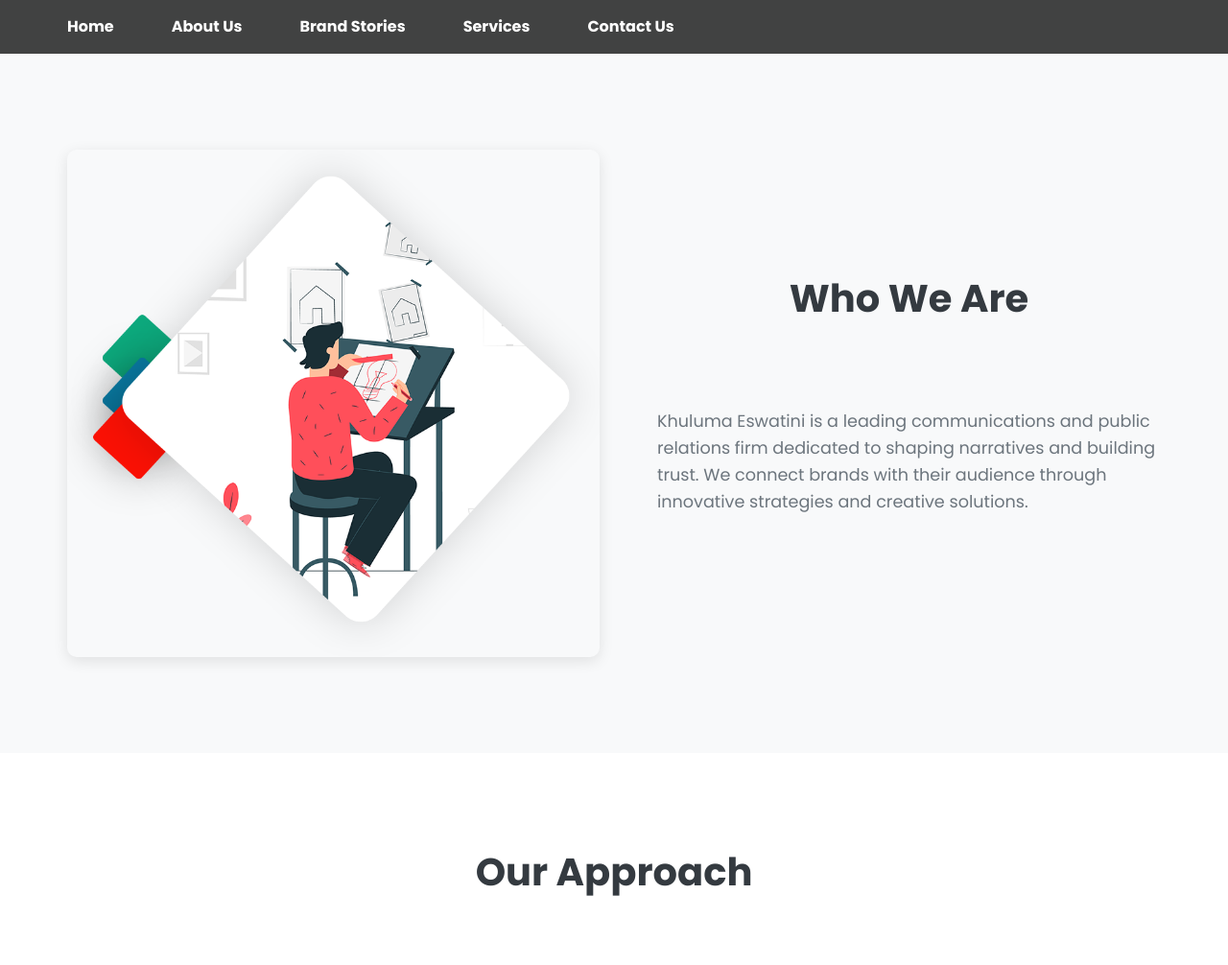
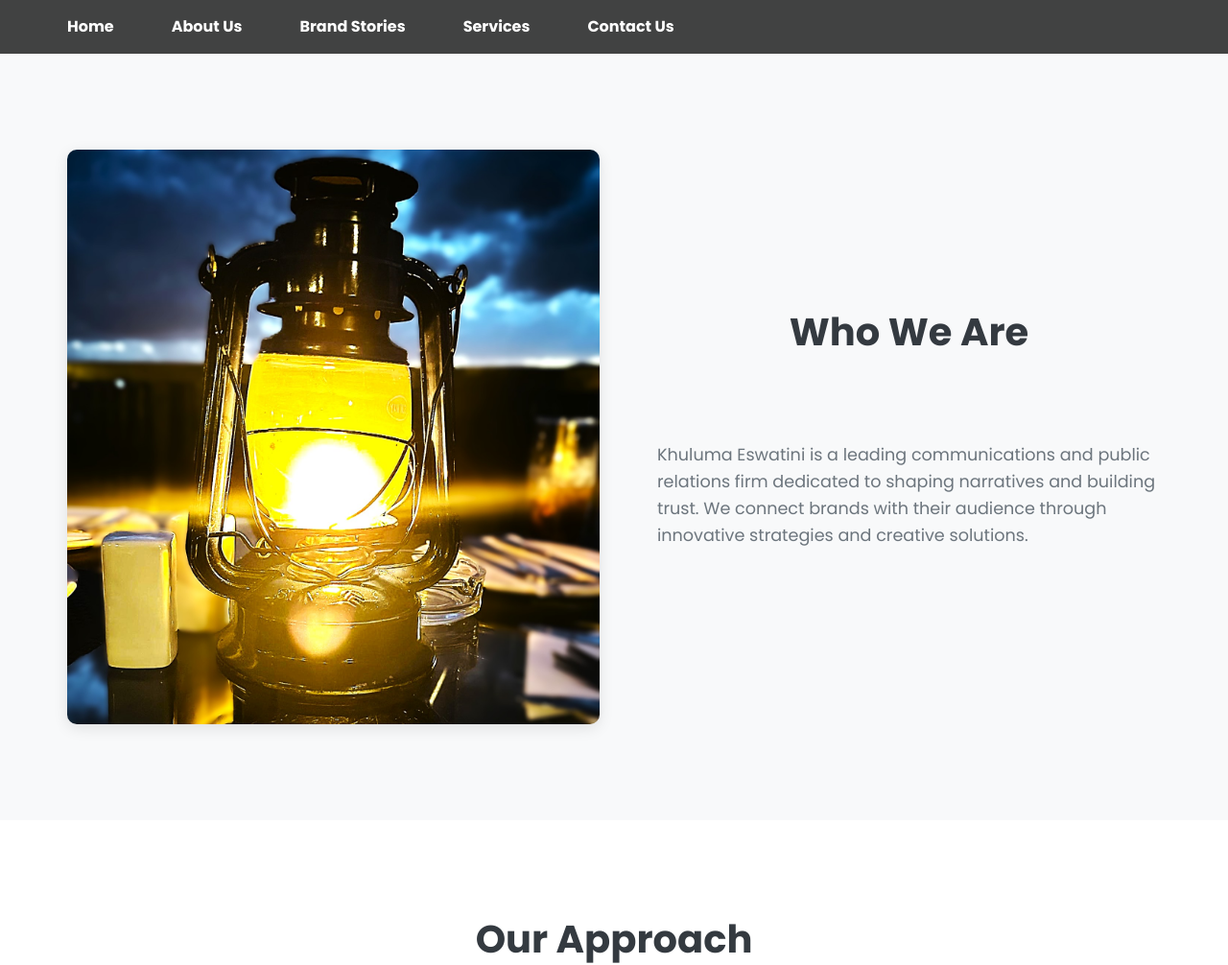
Before and after one commit to Sibogoje/khuluma, a PHP site: the page made by About Us.php in a window 1280 px wide. Shown: the part 106-1112 px from the top of the page at 96% size. Run offline with PHP 8.4, Linux system fonts and the light colour scheme; some libraries are stand-ins or nearby versions.

Commit message:
fix: update About Us image source for improved visual consistency

```diff
--- a/About Us.php
+++ b/About Us.php
@@ -157,7 +157,7 @@
       <div class="row align-items-center">
         <div class="col-md-6">
           <div class="img-box">
-            <img src="images/about-img.png" alt="About Us Image" class="img-fluid" />
+            <img src="images/bg.jpg" alt="About Us Image" class="img-fluid" />
           </div>
         </div>
         <div class="col-md-6">
```
Also changed, not shown: WhatsApp Image 2025-03-20 at 16.59.40_5c858e19.jpg (added), images/bg.jpg (added).
